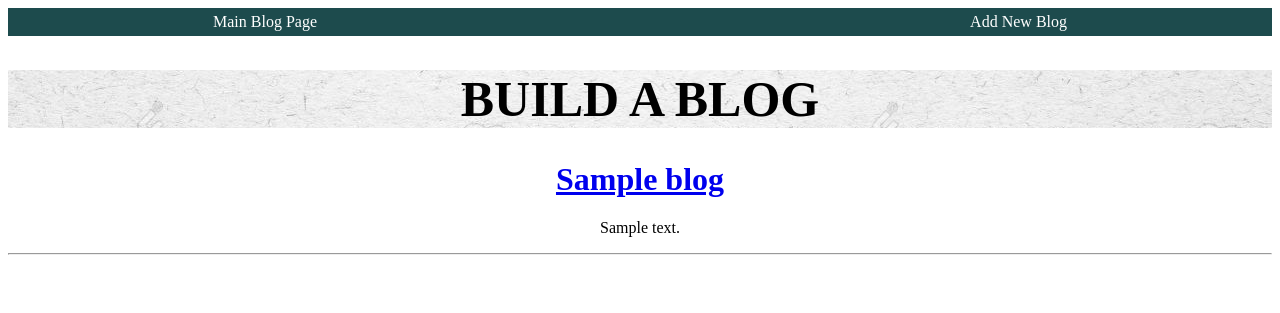
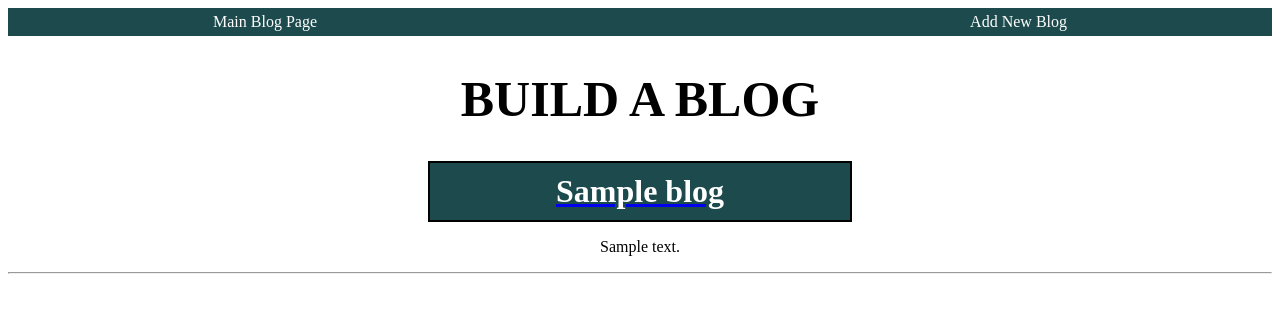
Before and after one commit to JulyWalls/Blogz, a Flask app: template templates/homepage.html in a window 1280 px wide. Shown: the top 313 px of the page. Run offline with Flask 2, Linux system fonts and the light colour scheme; the template is opened without the code that fills it: most values are stand-ins (such as "Sample title", 1, 10 or a date in 2020); data that the repository does not hold is empty.

Commit message:
Css styling

```diff
--- a/static/styles/style.css
+++ b/static/styles/style.css
@@ -4,7 +4,7 @@
 
 .header {
     font-size: 50px;
-    background-image: url("images/notebookpaper.jpg");
+    background-image: url("/images/notes.jpg");
 }
 
 h1 {
@@ -37,3 +37,13 @@ nav a {
 .mainlink {
     margin-left: 200px;
 }
+
+.blogtitle {
+    border: solid black 2px;
+    padding: 10px;
+    background-color: rgb(29, 75, 77);
+    color: white;
+    width: 400px;
+    margin: 0 auto;
+
+}
--- a/templates/homepage.html
+++ b/templates/homepage.html
@@ -1,9 +1,11 @@
 {% extends "base.html" %}
 {% block content %}
         {% for blog in blogs %}
-        <a href="/blog?id={{blog.id}} "><h1>{{blog.title}}</h1></a>
-        <p>{{blog.body}}</p>
+
+        <a href="/blog?id={{blog.id}} "><h1 class="blogtitle">{{blog.title}}</h1></a>
+        <p class="blogbody">{{blog.body}}</p>
         <hr>
+
         {% endfor %}
 {% endblock %}
     </body>
```
Also changed, not shown: static/styles/images/notebookpaper.jpg (renamed from images/notebookpaper.jpg), static/styles/images/notes.jpg (added).
